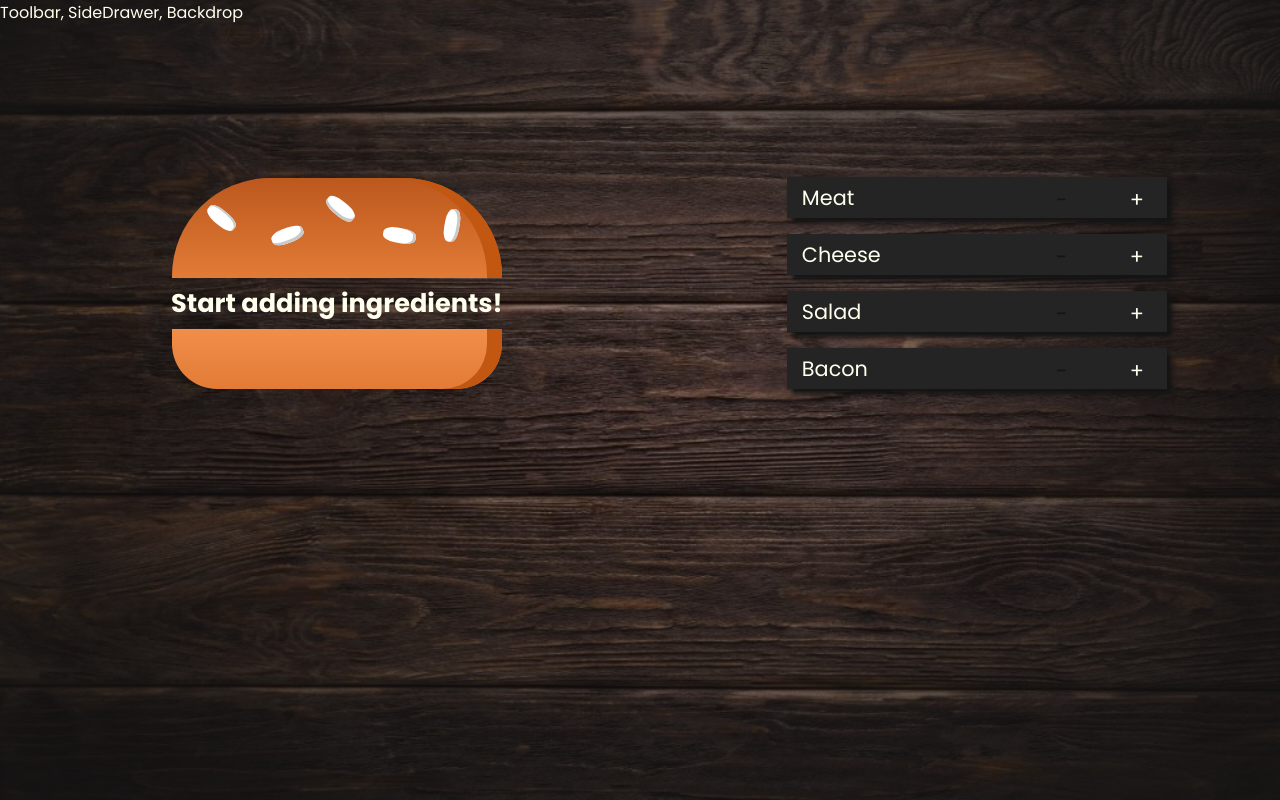
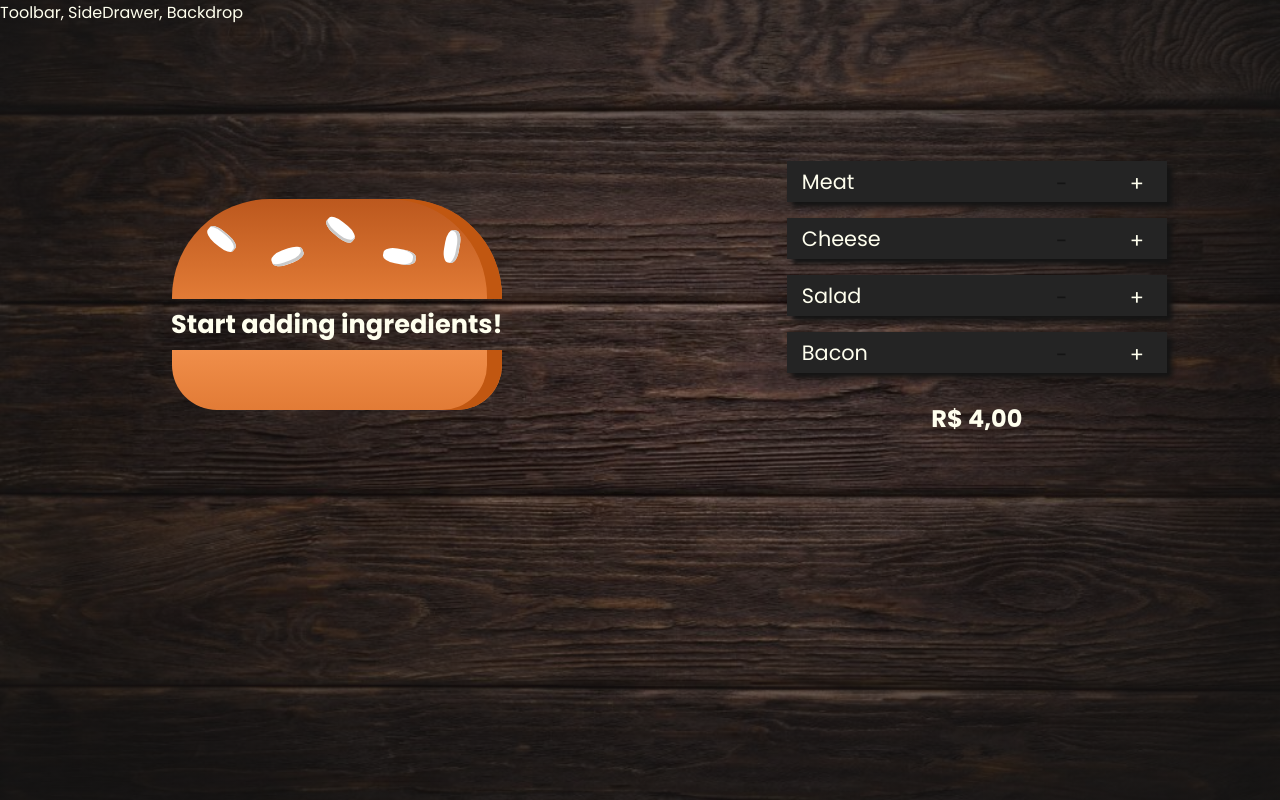
Before and after one commit to ricsonl/burgerBuilder, a React (Create React App) app in the folder web/: page / in a window 1280 px wide. Built offline with nearby package versions, Linux system fonts and the light colour scheme.

Commit message:
minor changes

```diff
--- a/web/src/components/Burger/index.js
+++ b/web/src/components/Burger/index.js
@@ -13,21 +13,21 @@ const Burger = () => {
   let convertedIngredients = Object.keys(ingredientsContext.ingredients)
     .map(ingName => {
       return [...Array(ingredientsContext.ingredients[ingName])].map((_, i) => {
-        return <Ingredient key={ingName + i} type={ingName}/>
+        return <Ingredient key={ingName + i} type={ingName} />
       });
     })
     .reduce((arr, el) => {
       return arr.concat(el);
     }, []);
 
-  if(convertedIngredients.length === 0){
+  if (convertedIngredients.length === 0) {
     convertedIngredients = <p>Start adding ingredients!</p>
   }
 
   return (
     <div className={styles.Burger}>
       <Ingredient type="bread-top" />
-      { convertedIngredients }
+      {convertedIngredients}
       <Ingredient type="bread-bottom" />
     </div>
   );
--- a/web/src/components/Controls/index.js
+++ b/web/src/components/Controls/index.js
@@ -1,23 +1,28 @@
-import React from 'react';
+import React, { useContext } from 'react';
+import IngredientsContext from '../../context/IngredientsContext';
 
 import Control from './Control';
 
 import styles from './styles.module.css';
 
 const Controls = () => {
+
+  const ingredientsContext = useContext(IngredientsContext)
+
   const controls = [
-    {label: 'Meat', name: 'meat'},
-    {label: 'Cheese', name: 'cheese'},
-    {label: 'Salad', name: 'salad'},
-    {label: 'Bacon', name: 'bacon'},
+    { label: 'Meat', name: 'meat' },
+    { label: 'Cheese', name: 'cheese' },
+    { label: 'Salad', name: 'salad' },
+    { label: 'Bacon', name: 'bacon' },
   ];
-  return(
+  return (
     <div className={styles.Controls}>
       {
         controls.map(ctrl => {
           return <Control key={ctrl.name} label={ctrl.label} name={ctrl.name} />
         })
       }
+      <h1>R$ {ingredientsContext.total.toFixed(2).toString().split('.').join(',')}</h1>
     </div>
   );
 };
--- a/web/src/components/Controls/styles.module.css
+++ b/web/src/components/Controls/styles.module.css
@@ -7,4 +7,5 @@
   justify-content: center;
   align-items: center;
   border-radius: 5px;
+  align-self: flex-start;
 }
--- a/web/src/containers/BurgerBuilder/index.js
+++ b/web/src/containers/BurgerBuilder/index.js
@@ -22,6 +22,13 @@ class BurgerBuilder extends Component {
       meat: 4,
       bacon: 6,
     },
+    prices: {
+      salad: 0.5,
+      cheese: 1.25,
+      meat: 2.5,
+      bacon: 1.25,
+    },
+    total: 4,
   };
 
   addIngredient = (ing) => {
@@ -30,6 +37,7 @@ class BurgerBuilder extends Component {
       newIng[ing]++;
       this.setState({
         ingredients: newIng,
+        total: this.state.total + this.state.prices[ing],
       });
     }
   };
@@ -40,6 +48,7 @@ class BurgerBuilder extends Component {
       newIng[ing]--;
       this.setState({
         ingredients: newIng,
+        total: this.state.total - this.state.prices[ing],
       });
     }
   };
@@ -51,7 +60,8 @@ class BurgerBuilder extends Component {
           ingredients: this.state.ingredients,
           max: this.state.max,
           add: this.addIngredient,
-          remove: this.removeIngredient
+          remove: this.removeIngredient,
+          total: this.state.total,
         }}>
           <Burger />
           <Controls />
--- a/web/src/containers/BurgerBuilder/styles.module.css
+++ b/web/src/containers/BurgerBuilder/styles.module.css
@@ -2,10 +2,8 @@
   display: flex;
   flex-direction: column-reverse;
   justify-content: space-between;
-  align-items: center
-}
-.BurgerBuilder > div:last-child {
-  margin: 10% 0;
+  align-items: center;
+  margin-top: 10%;
 }
 .BurgerBuilder > div:first-child {
   margin: 5% 0;
--- a/web/src/context/IngredientsContext.js
+++ b/web/src/context/IngredientsContext.js
@@ -9,16 +9,11 @@ const IngredientsContext = React.createContext({
     bacon: 0,
   },
 
-  max: {
-    salad: 99,
-    cheese: 99,
-    meat: 99,
-    bacon: 99,
-  },
-
   add: undefined,
 
   remove: undefined,
+
+  total: 0,
 });
 
 export default IngredientsContext;
```
Also changed, not shown: web/src/components/Controls/Control/index.js (line endings or trailing spaces). Lines whose indentation alone changed are shown as unchanged.
